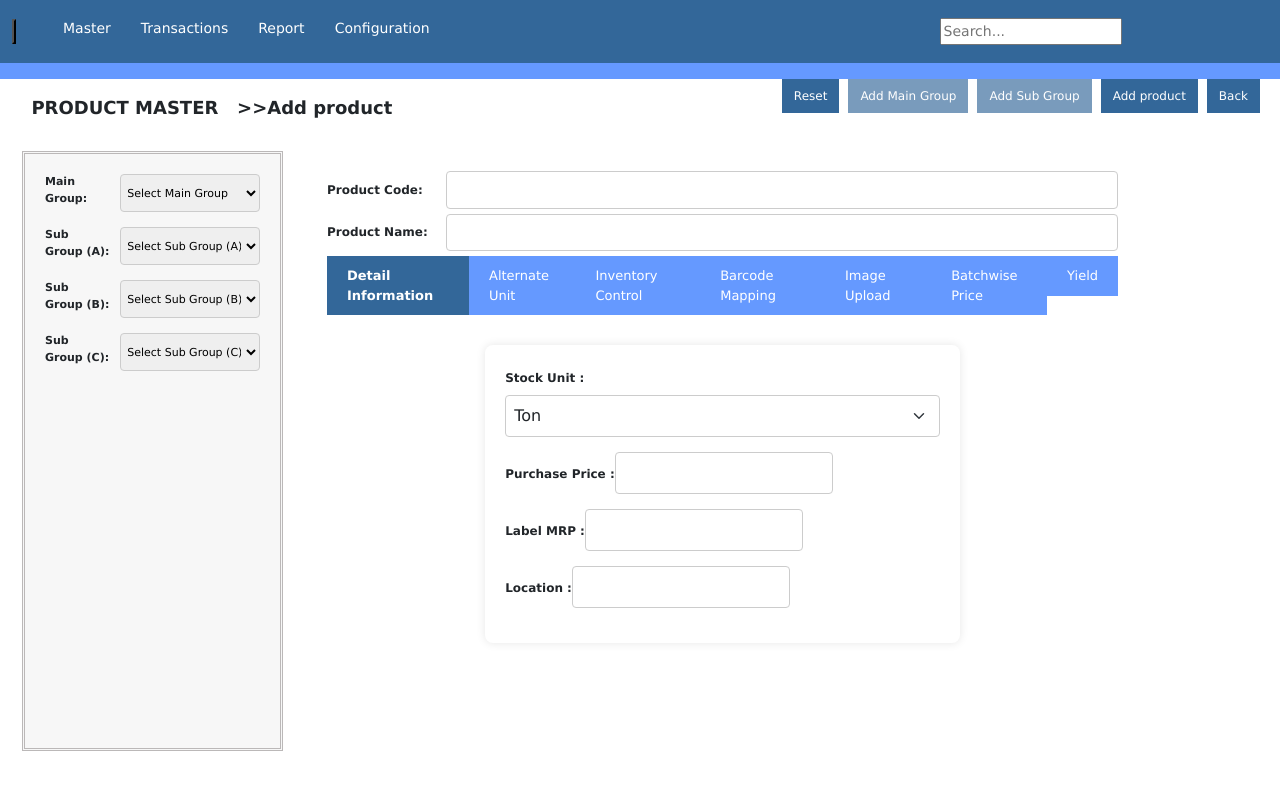
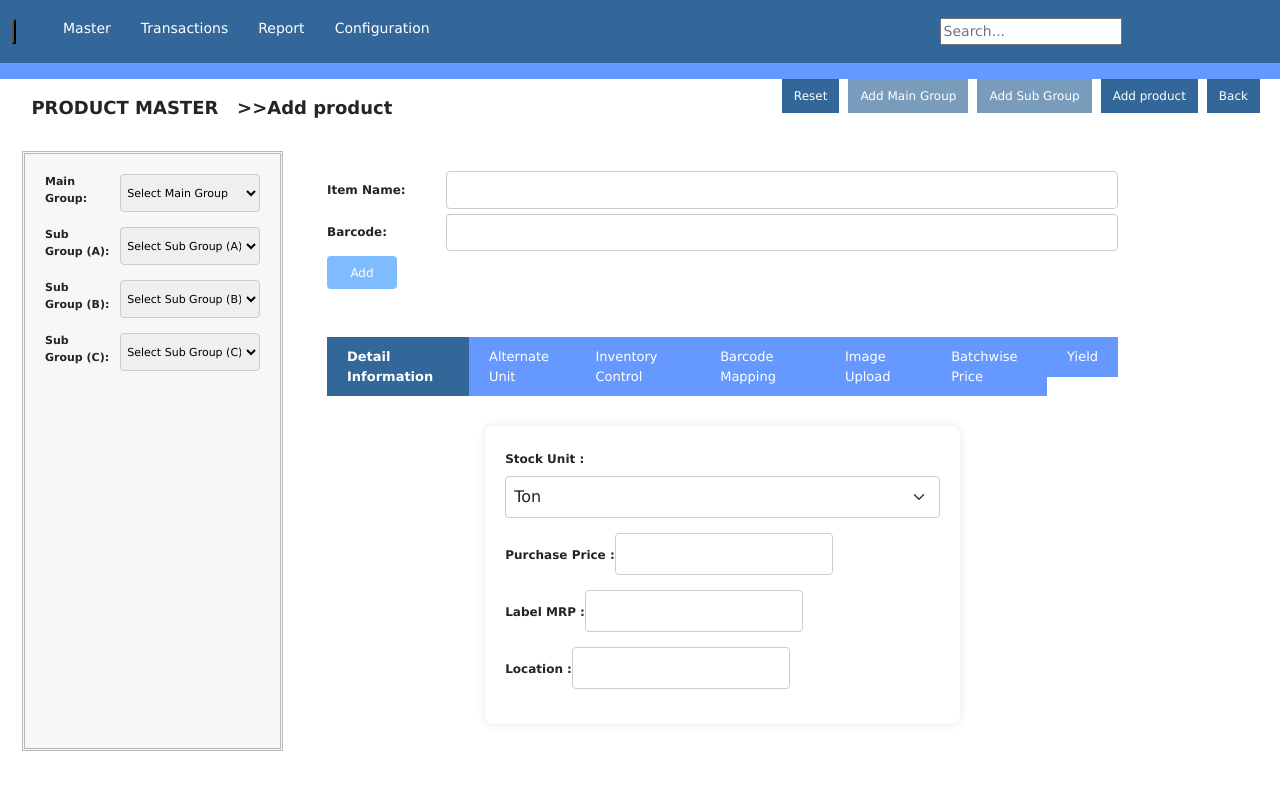
Before and after one commit to mimi428/ims_project1, an Angular app: page /add-product in a window 1280 px wide. Shown: the top 790 px of the page. Built offline with nearby package versions, Linux system fonts and the light colour scheme.

Commit message:
addproduct in db

```diff
--- a/src/app/pages/add-product/add-product.component.html
+++ b/src/app/pages/add-product/add-product.component.html
@@ -50,14 +50,21 @@
       <div class="col-md-9">
         <!-- Right Section -->
         <div class="right-section">
-          <div class="form-row">
-            <label for="productCode">Product Code:</label>
-            <input type="text" id="productCode" name="productCode">
+          <div class="forpopup">
+            <form [formGroup]="itemForm" (ngSubmit)="onSubmit()">
+              <div class="form-row">
+                <label for="itemName">Item Name:</label>
+                <input type="text" id="itemName" formControlName="itemName">
+              </div>
+              <div class="form-row">
+                <label for="barcode">Barcode:</label>
+                <input type="text" id="barcode" formControlName="barcode">
+              </div>
+              <button type="submit" class="btn-close">Add</button>
+            </form>
           </div>
-          <div class="form-row">
-            <label for="productName">Product Name:</label>
-            <input type="text" id="productName" name="productName">
-          </div>
+
+          <br><br>
           <div class="tabs">
           <ul class="tab-button">
             <li>
--- a/src/app/pages/add-product/add-product.component.ts
+++ b/src/app/pages/add-product/add-product.component.ts
@@ -1,6 +1,7 @@
 import { CommonModule } from '@angular/common';
 import { Component } from '@angular/core';
-import { FormControl, ReactiveFormsModule, Validators } from '@angular/forms';
+import { FormBuilder, FormControl, FormGroup, ReactiveFormsModule, Validators } from '@angular/forms';
+import { ItemsService } from '../../service/items.service';
 
 @Component({
   selector: 'app-add-product',
@@ -9,6 +10,13 @@ import { FormControl, ReactiveFormsModule, Validators } from '@angular/forms';
   styleUrl: './add-product.component.css'
 })
 export class AddProductComponent {
+  itemForm: FormGroup;
+  constructor(private fb: FormBuilder, private itemsService: ItemsService) {
+    this.itemForm = this.fb.group({
+      itemName: ['', Validators.required],
+      barcode: ['', Validators.required]
+    });
+  }
   selectedTab: string = 'detail'; // Default tab open
   // Function to switch tabs
   selectTab(tab: string): void {
@@ -76,4 +84,17 @@ export class AddProductComponent {
   removeEntry(index: number) {
     this.entries.splice(index, 1);
   }
+  onSubmit() {
+    if (this.itemForm.valid) {
+      this.itemsService.addItem(this.itemForm.value).subscribe({
+        next: () => {
+          alert('Item added successfully!');
+          this.itemForm.reset();
+        },
+        error: () => {
+          alert('Failed to add item');
+        }
+      });
+    }
+  }
 }
--- /dev/null
+++ b/src/app/service/items.service.ts
@@ -0,0 +1,21 @@
+import { Injectable } from '@angular/core';
+import { HttpClient } from '@angular/common/http';
+import { signal } from '@angular/core';
+import { Observable } from 'rxjs';
+
+@Injectable({
+  providedIn: 'root'
+})
+export class ItemsService {
+  private apiUrl = 'http://localhost:3001/items';
+
+  constructor(private http: HttpClient) {}
+
+  addItem(item: { itemName: string; barcode: string }): Observable<any> {
+    return this.http.post(this.apiUrl, item);
+  }
+
+  getItems(): Observable<any[]> {
+    return this.http.get<any[]>(this.apiUrl);
+  }
+}
```
Also changed, not shown: popup.json (added, +14 -0 lines), 1 other file (tests, documents, lock files or other folders).
